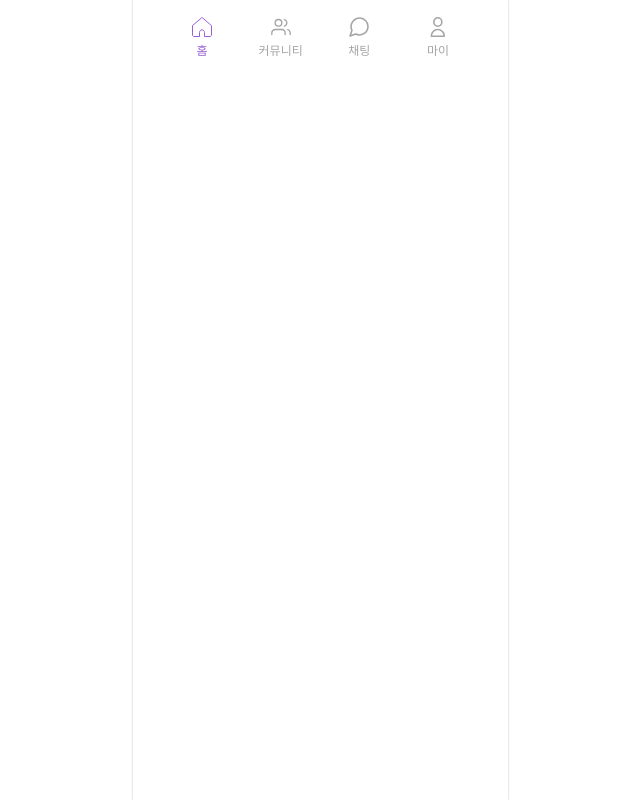
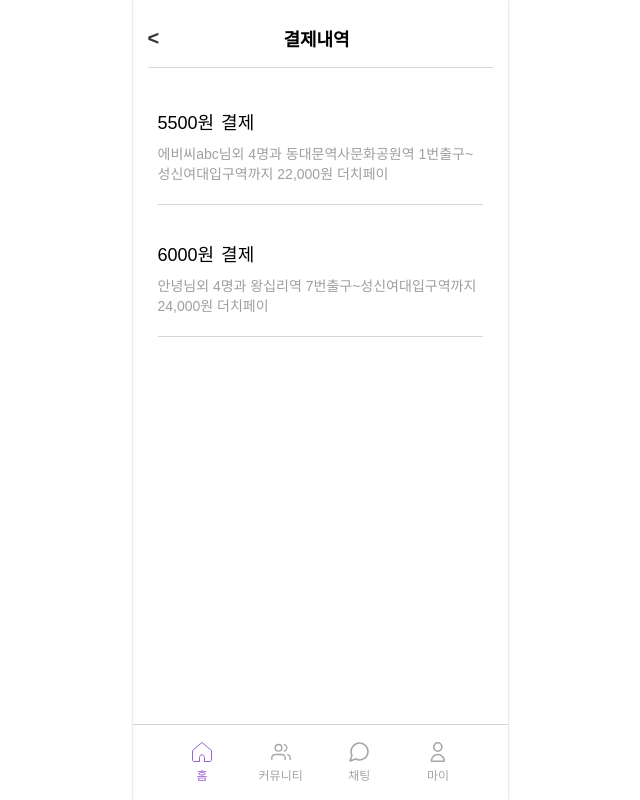
Before and after one commit to 2024-likelion-sswu/JoinUp_FE, a React (Create React App) app in the folder JoinUp_FE/fe/: page /list in a window 1280 px wide. Before the commit this address had no page. Shown: the whole page, without its empty margins (320-960 px from the left). Built offline with nearby package versions, Linux system fonts and the light colour scheme; a web font is replaced by a local one.

Commit message:
create list,coupon

```diff
--- a/JoinUp_FE/fe/src/App.js
+++ b/JoinUp_FE/fe/src/App.js
@@ -3,8 +3,8 @@ import Main from "./pages/Main";
 import Footer from "./components/footer_section/Footer";
 import LoginPage from "./pages/Login/LoginPage";
 import SignupPage from "./pages/Login/SignupPage";
-import LiveChatListPage from "./pages/Taxi_chatting/LiveChatListPage";
-import LiveChatPage from "./pages/Taxi_chatting/LiveChatPage";
+import Coupon from "./pages/Mypage/Coupon";
+import List from "./pages/Mypage/List";
 
 function App() {
   const AppContent = () => {
@@ -18,8 +18,10 @@ function App() {
           <Route path="/" element={<Main />} />
           <Route path="/login" element={<LoginPage />} />
           <Route path="/signup" element={<SignupPage />} />
-          <Route path="/livechat" element={<LiveChatListPage />} />
-          <Route path="/livechat/id" element={<LiveChatPage />} />
+          {/* <Route path="/livechat" element={<LiveChatListPage />} />
+          <Route path="/livechat/id" element={<LiveChatPage />} /> */}
+          <Route path="/coupon" element={<Coupon />} />
+          <Route path="/list" element={<List/>} />
         </Routes>
         {shouldShowFooter && <Footer />}
       </>
--- /dev/null
+++ b/JoinUp_FE/fe/src/assets/scss/section/Mypage/coupon.scss
@@ -0,0 +1,69 @@
+.coupon-container {
+    padding: 25px 15px;
+    background-color: #fff;
+
+    .coupon-header {
+        display: flex;
+        align-items: center;
+      font-size: 18px;
+      font-weight: bold;
+      margin-bottom: 15px;
+      text-align: center;
+      border-bottom: 1px solid #2121212d;
+      padding-bottom: 16px;
+
+      .back-icon {
+        font-size: 20px; /* 아이콘 크기 */
+        cursor: pointer; /* 클릭 가능 */
+        margin-right: 38%; /* 아이콘과 텍스트 사이 간격 */
+        color: #333; /* 아이콘 색상 */
+        font-weight: bold; /* '<'를 두껍게 */
+      }
+
+      span {
+        text-align: center;
+      }
+    }
+
+
+    .coupon-list {
+     padding-top: 15px;
+      display: flex;
+      flex-direction: column;
+      gap: 15px;
+
+      .coupon-item {
+        display: flex;
+        flex-direction: column;
+        padding: 10px;
+        border-radius: 8px;
+
+
+        .discount-and-description {
+          display: flex; /* discount-rate와 description을 한 줄에 배치 */
+          align-items: center; /* 수직 중앙 정렬 */
+          gap: 10px; /* 두 요소 간 간격 */
+          margin-bottom: 5px; /* description과 expiry-date 사이 간격 */
+        }
+
+        .discount-rate {
+          font-size: 18px;
+          font-weight: bold;
+          color: #4910FF;
+        }
+
+        .description {
+          font-size: 18px;
+          color: #333;
+        }
+
+        .expiry-date {
+          margin-top: 5px;
+          font-size: 12px;
+          color: #00000061;
+          border-bottom: 1px solid #2121212e;
+          padding-bottom: 20px;
+        }
+      }
+    }
+  }
--- /dev/null
+++ b/JoinUp_FE/fe/src/assets/scss/section/Mypage/list.scss
@@ -0,0 +1,69 @@
+.list-container {
+    padding: 25px 15px;
+    background-color: #fff;
+
+    .list-header {
+        display: flex;
+        align-items: center;
+      font-size: 18px;
+      font-weight: bold;
+      margin-bottom: 15px;
+      text-align: center;
+      border-bottom: 1px solid #2121212d;
+      padding-bottom: 16px;
+
+      .back-icon {
+        font-size: 20px; /* 아이콘 크기 */
+        cursor: pointer; /* 클릭 가능 */
+        margin-right: 36%; /* 아이콘과 텍스트 사이 간격 */
+        color: #333; /* 아이콘 색상 */
+        font-weight: bold; /* '<'를 두껍게 */
+      }
+
+      span {
+        text-align: center;
+      }
+    }
+
+
+    .list-list {
+     padding-top: 15px;
+      display: flex;
+      flex-direction: column;
+      gap: 15px;
+
+      .list-item {
+        display: flex;
+        flex-direction: column;
+        padding: 10px;
+        border-radius: 8px;
+
+
+        .amount-and-payment {
+          display: flex; /* discount-rate와 description을 한 줄에 배치 */
+          align-items: center; /* 수직 중앙 정렬 */
+          gap: 7px; /* 두 요소 간 간격 */
+          margin-bottom: 5px; /* description과 expiry-date 사이 간격 */
+        }
+
+        .amount {
+          font-size: 18px;
+          color: #000000;
+        }
+
+        .payment {
+          font-size: 18px;
+          color: #000000;
+        }
+
+        .detail{
+          margin-top: 5px;
+          font-size: 14px;
+          color: #00000061;
+          border-bottom: 1px solid #2121212e;
+          padding-bottom: 20px;
+          line-height: 20px;
+        }
+      }
+    }
+  }
--- /dev/null
+++ b/JoinUp_FE/fe/src/pages/Mypage/Coupon.jsx
@@ -0,0 +1,39 @@
+import React from "react";
+import "../../assets/scss/section/Mypage/coupon.scss";
+
+const Coupon = () => {
+    const handleBack = () => {
+        console.log("뒤로가기 버튼 클릭됨");
+        // 필요에 따라 뒤로가기 로직 추가 (예: history.goBack() 등)
+    };
+    return (
+        <div className='container'>
+            <div className="coupon-container">
+                <div className="coupon-header">
+                    <span className="back-icon" onClick={handleBack}>
+                        &lt; {/* '<' 아이콘 */}
+                    </span>
+                    <span>쿠폰함</span>
+                </div>
+                <div className="coupon-list">
+                    <div className="coupon-item">
+                        <div className="discount-and-description">
+                            <span className="discount-rate">10%</span>
+                            <span className="description">생일 할인 쿠폰</span>
+                        </div>
+                        <span className="expiry-date">사용기한 24.12.31 23:59</span>
+                    </div>
+                    <div className="coupon-item">
+                        <div className="discount-and-description">
+                            <span className="discount-rate">25%</span>
+                            <span className="description">새해 맞이 할인 쿠폰</span>
+                        </div>
+                        <span className="expiry-date">사용기한 25.01.31 23:59</span>
+                    </div>
+                </div>
+            </div>
+        </div>
+    );
+};
+
+export default Coupon;
--- /dev/null
+++ b/JoinUp_FE/fe/src/pages/Mypage/List.jsx
@@ -0,0 +1,40 @@
+import React from 'react'
+import "../../assets/scss/section/Mypage/list.scss";
+
+const List = () => {
+    const handleBack = () => {
+        console.log("뒤로가기 버튼 클릭됨");
+        // 필요에 따라 뒤로가기 로직 추가 (예: history.goBack() 등)
+    };
+    return (
+        <div className='container'>
+            <div className="list-container">
+                <div className="list-header">
+                    <span className="back-icon" onClick={handleBack}>
+                        &lt; {/* '<' 아이콘 */}
+                    </span>
+                    <span>결제내역</span>
+                </div>
+                <div className="list-list">
+                    <div className="list-item">
+                        <div className="amount-and-payment">
+                            <span className="amount">5500원</span>
+                            <span className="payment">결제</span>
+                        </div>
+                        <span className="detail">에비씨abc님외 4명과 동대문역사문화공원역 1번출구~성신여대입구역까지 22,000원 더치페이 </span>
+                    </div>
+                    <div className="list-item">
+                        <div className="amount-and-payment">
+                            <span className="amount">6000원</span>
+                            <span className="payment">결제</span>
+                        </div>
+                        <span className="detail">안녕님외 4명과 왕십리역 7번출구~성신여대입구역까지 24,000원 더치페이 </span>
+                    </div>
+                </div>
+            </div>
+        </div>
+    );
+};
+
+
+export default List
```
